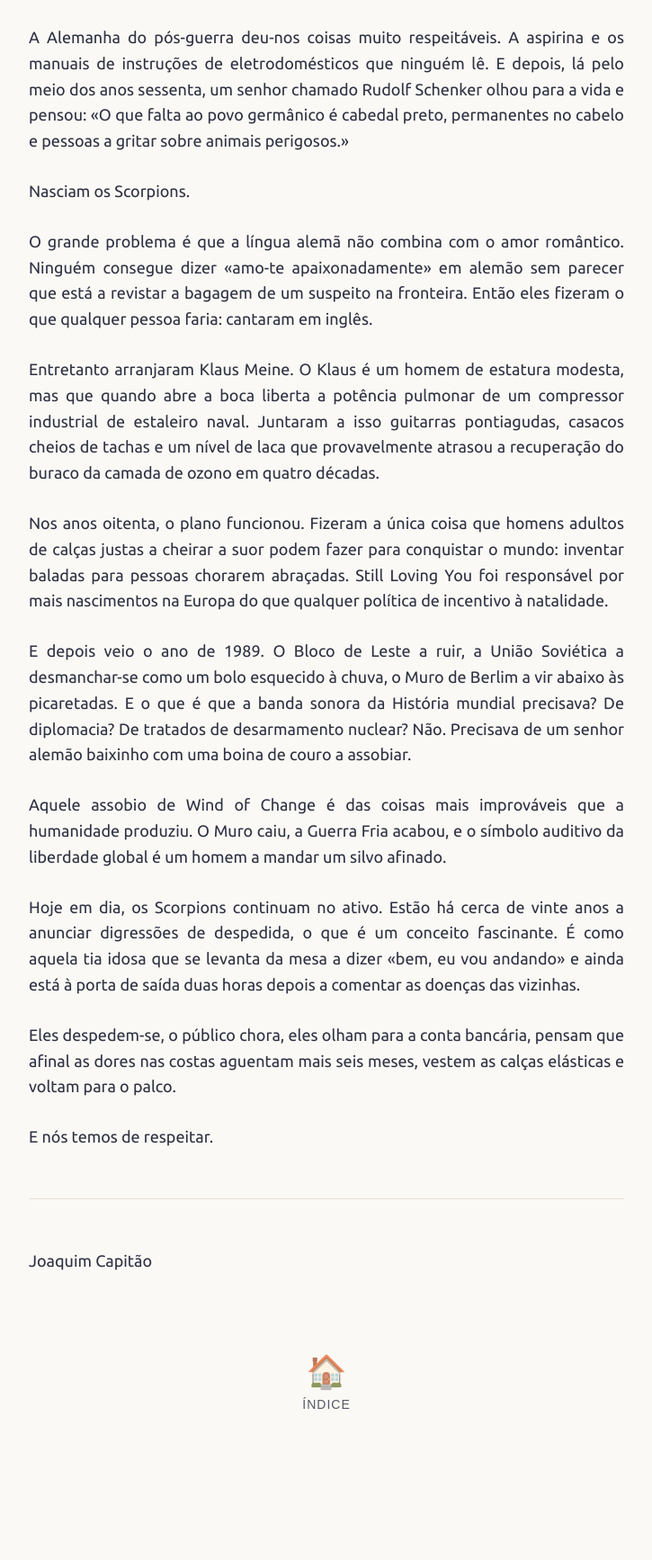
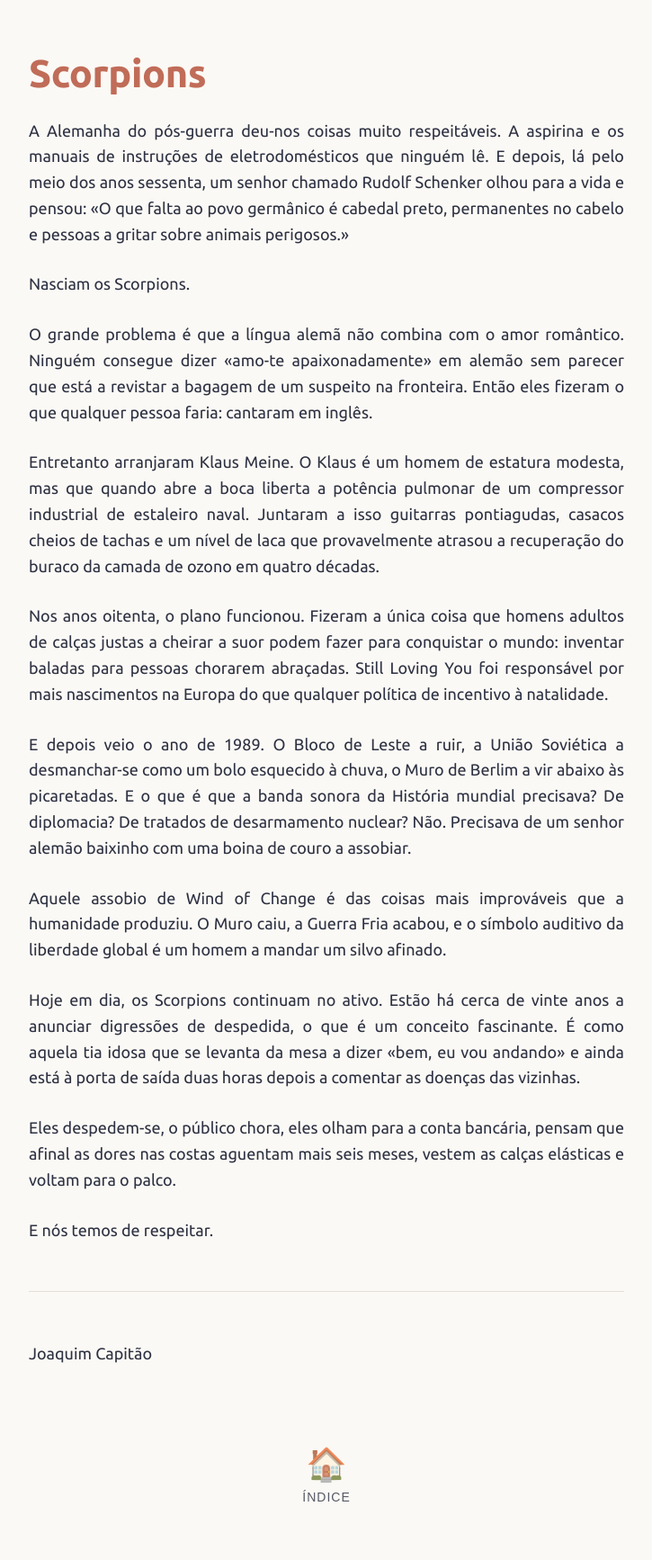
Before and after one commit to joaquim-capitao/musica, a Jekyll site: the page built from artistas/scorpions.md, in a window 1280 px wide. Shown: the whole page at 90% size, without its empty margins (277-1002 px from the left). Built offline with Jekyll 4.4.1, drawn with Linux system fonts in a browser that asks for light colours; our own code applies the rules of GitHub Pages for plain Markdown files; before the commit the page ends 1630 px from its top, so only the background shows below that.

Commit message:
Atualizar o scorpions.md

```diff
--- a/artistas/scorpions.md
+++ b/artistas/scorpions.md
@@ -1,3 +1,5 @@
+# Scorpions
+
 A Alemanha do pós-guerra deu-nos coisas muito respeitáveis. A aspirina e os manuais de instruções de eletrodomésticos que ninguém lê. E depois, lá pelo meio dos anos sessenta, um senhor chamado Rudolf Schenker olhou para a vida e pensou: «O que falta ao povo germânico é cabedal preto, permanentes no cabelo e pessoas a gritar sobre animais perigosos.»
 
 Nasciam os Scorpions.
```
